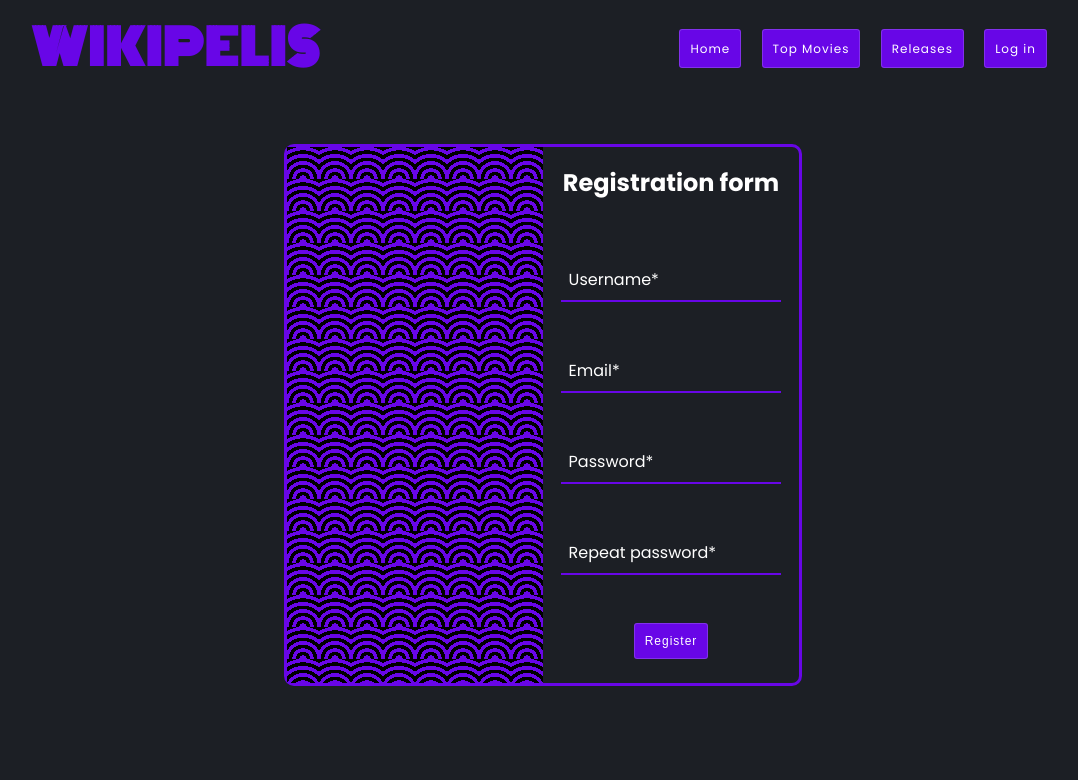
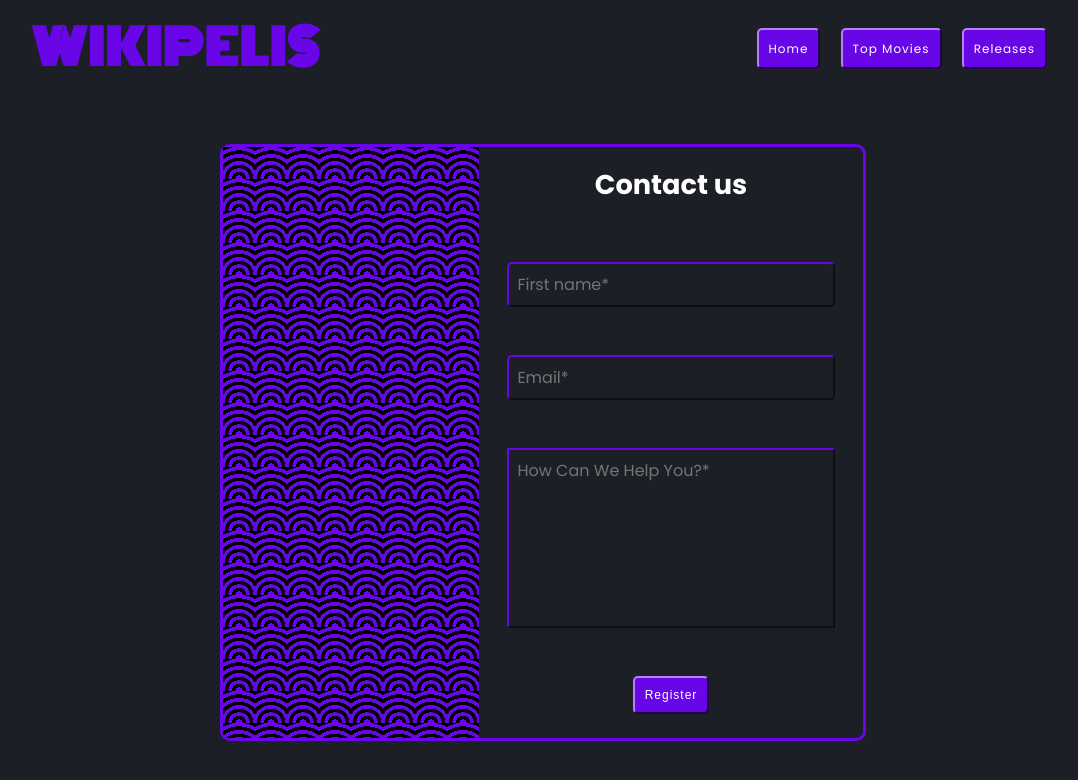
Before and after one commit to gc796/wikipelis, a plain HTML site: page contact.html in a window 1280 px wide. Shown: the whole page, without its empty margins (97-1175 px from the left). Drawn offline with Linux system fonts and the light colour scheme.

Commit message:
From registration form to contact form

```diff
--- a/assets/css/register.css
+++ b/assets/css/contact.css
@@ -14,7 +14,7 @@ body {
 }
 
 main {
-    width: 80%;
+    width: 100%;
     margin: 3rem auto;
 }
 
@@ -49,13 +49,19 @@ a {
 .btn {
     margin: 0 0.5rem;
     padding: 10px;
+    border: none;
+    outline: none;
     background-color: var(--secondary-color);
-    border: 1px solid #ffffff2c;
-    border-radius: 3px;
     font-size: 12px;
     color: var(--text-color);
     letter-spacing: 1px;
     cursor: pointer;
+    border-top: 2px solid rgba(255, 255, 255, 0.5);
+    border-left: 2px solid rgba(255, 255, 255, 0.5);
+    border-bottom: 2px solid rgba(0, 0, 0, 0.7);
+    border-right: 2px solid rgba(0, 0, 0, 0.7);
+    border-radius: 5px;
+
     transition: all ease 0.3s;
 }
 
@@ -63,11 +69,17 @@ a {
 .btn:hover,
 .btn:active,
 .btn:visited {
+    outline: none;
     color: var(--text-color)
 }
 
 .btn:hover {
     background-color: var(--main-color);
+    border-bottom: 2px solid var(--secondary-color);
+    border-right: 2px solid var(--secondary-color);
+    border-top: 2px solid rgba(0, 0, 0, 0.5);
+    border-left: 2px solid rgba(0, 0, 0, 0.5);
+
     transition: all ease 0.3s;
 }
 
@@ -77,18 +89,16 @@ a {
 
 /*-----form----------------------------------------- */
 
-#registration-form {
+#contact-form {
     display: flex;
     width: 50%;
     margin: auto;
-    /* padding: 1rem; */
     border-radius: 10px;
     border: 3px solid var(--secondary-color);
 }
 
 .img-form {
-    width: 50%;
-    /* background-color: var(--secondary-color); */
+    width: 40%;
     background: radial-gradient(circle at bottom, #6806e7, #6806e7 10%, transparent 10%, transparent 20%, #6806e7 20%, #6806e7 30%, transparent 30%, transparent 40%, #6806e7 40%, #6806e7 50%, transparent 50%, transparent 60%, #6806e7 60%, #6806e7 70%, transparent 70%, transparent 80%, #6806e7 80%, #6806e7 90%, transparent 90%);
     background-size: 2em 2em;
     background-color: #000000;
@@ -96,7 +106,7 @@ a {
 }
 
 fieldset {
-    width: 50%;
+    width: 60%;
     margin: 1.5rem 0;
 }
 
@@ -104,7 +114,7 @@ legend {
     margin: auto;
     margin-bottom: 1rem;
     font-weight: 700;
-    font-size: 2rem;
+    font-size: 1.7rem;
 }
 
 
@@ -131,18 +141,43 @@ legend {
     color: var(--text-color);
     font-family: "Poppins", "Sans-serif";
     font-size: 1rem;
-    border-bottom: 2px solid var(--secondary-color);
-}
-
-.form-label-input input::placeholder {
-    color: var(--text-color);
-    font-family: "Poppins", "Sans-serif";
-    font-size: 1rem;
+    border-top: 2px solid var(--secondary-color);
+    border-left: 2px solid var(--secondary-color);
+    border-bottom: 2px solid rgba(0, 0, 0, 0.5);
+    border-right: 2px solid rgba(0, 0, 0, 0.5);
+    border-radius: 5px;
 }
 
 .form-label-input input:hover {
+    border-left: 2px solid rgba(0, 0, 0, 0.5);
+    border-top: 2px solid rgba(0, 0, 0, 0.5);
     border-bottom: 2px solid var(--secondary-color);
+    border-right: 2px solid var(--secondary-color);
+}
 
+#contact-area {
+    border: none;
+    outline: none;
+    resize: none;
+    width: 80%;
+    height: 10rem;
+    padding: 0.5rem;
+    background-color: var(--main-color);
+    color: var(--text-color);
+    font-size: 1rem;
+    font-family: "Poppins", "Sans-serif";
+    border-top: 2px solid var(--secondary-color);
+    border-left: 2px solid var(--secondary-color);
+    border-bottom: 2px solid rgba(0, 0, 0, 0.5);
+    border-right: 2px solid rgba(0, 0, 0, 0.5);
+
+}
+
+#contact-area:hover {
+    border-left: 2px solid rgba(0, 0, 0, 0.5);
+    border-top: 2px solid rgba(0, 0, 0, 0.5);
+    border-bottom: 2px solid var(--secondary-color);
+    border-right: 2px solid var(--secondary-color);
 }
 
 .form-btn {
@@ -164,23 +199,16 @@ span {
 
 /*-----media queries----------------------------------------- */
 
-@media (max-width: 1290px) {
-
-    legend {
-        font-size: 1.5rem;
-    }
-}
-
 @media (max-width:1000px) {
 
     /*-----navbar responsive----------------------------------------- */
     .navbar-responsive {
-        width: 50%;
+        width: 80%;
         display: flex;
         justify-content: space-between;
         align-items: center;
         margin: auto;
-        padding: 30px 50px;
+        padding: 30px 0;
     }
 
     .menu-icon {
@@ -273,18 +301,11 @@ span {
         display: none;
     }
 
-    legend {
-        font-size: 1.2rem;
-    }
-}
-
-@media (max-width: 800px) {
-
     fieldset {
         width: 100%;
     }
 
-    #registration-form {
+    #contact-form {
         width: 80%;
     }
 
--- a/assets/css/index.css
+++ b/assets/css/index.css
@@ -40,12 +40,15 @@ h4 {
   margin: 0 0.5rem;
   padding: 10px;
   background-color: var(--secondary-color);
-  border: 1px solid #ffffff2c;
-  border-radius: 3px;
   font-size: 12px;
   color: var(--text-color);
   letter-spacing: 1px;
   cursor: pointer;
+  border-top: 2px solid rgba(255, 255, 255, 0.5);
+  border-left:2px solid rgba(255, 255, 255, 0.5);
+  border-bottom: 2px solid rgba(0, 0, 0, 0.7);
+  border-right: 2px solid rgba(0, 0, 0, 0.7);
+  border-radius: 5px;
   transition: all ease 0.3s;
 }
 
@@ -58,6 +61,10 @@ h4 {
 
 .btn:hover {
   background-color: var(--main-color);
+  border-bottom: 2px solid rgba(255, 255, 255, 0.5);
+  border-right:2px solid rgba(255, 255, 255, 0.5);
+  border-top: 2px solid rgba(0, 0, 0, 0.7);
+  border-left: 2px solid rgba(0, 0, 0, 0.7);
   transition: all ease 0.3s;
 }
 
@@ -83,7 +90,6 @@ h4 {
 }
 
 /*-----searcher----------------------------------------- */
-
 .search-movie {
   display: flex;
   flex-direction: column;
--- /dev/null
+++ b/assets/js/contact.js
@@ -0,0 +1,24 @@
+let firstName = document.getElementById("first-name");
+let email = document.getElementById("email");
+let contactArea = document.getElementById("contact-area");
+
+let userError = document.getElementById("userError");
+let emailError = document.getElementById("emailError");
+let contactError = document.getElementById("contact-error");
+
+var validEmailRegex = /^\w+([\.-]?\w+)*@\w+([\.-]?\w+)*(\.\w{2,3})+$/;
+
+
+function validateRegister() {
+    event.preventDefault();
+
+    if(firstName.value == "") firstNameError.classList.add("error");
+    else firstNameError.classList.remove("error");
+
+    if(email.value == "" || !email.value.match(validEmailRegex)) emailError.classList.add("error");
+    else emailError.classList.remove("error");
+
+    if(contactArea.value == "") contactError.classList.add("error");
+    else contactError.classList.remove("error");
+
+}
--- a/assets/js/register-form.js
+++ /dev/null
@@ -1,29 +0,0 @@
-let username = document.getElementById("username");
-let email = document.getElementById("email");
-let password = document.getElementById("password");
-let password2 = document.getElementById("password2");
-
-let userError = document.getElementById("userError");
-let emailError = document.getElementById("emailError");
-let pwError = document.getElementById("pwError");
-let pw2Error = document.getElementById("pw2Error");
-
-var validEmailRegex = /^\w+([\.-]?\w+)*@\w+([\.-]?\w+)*(\.\w{2,3})+$/;
-
-
-function validateRegister() {
-    event.preventDefault();
-
-    if(username.value == "" || username.value.length < 4) userError.classList.add("error");
-    else userError.classList.remove("error");
-
-    if(email.value == "" || !email.value.match(validEmailRegex)) emailError.classList.add("error");
-    else emailError.classList.remove("error");
-
-    if(password.value == "" || password.value.length < 8) pwError.classList.add("error");
-    else pwError.classList.remove("error");
-
-    if(password2.value == "" || password.value.length < 8 || password.value !== password2.value) pw2Error.classList.add("error");
-    else pw2Error.classList.remove("error");
-
-}
--- a/register.html
+++ b/contact.html
@@ -14,7 +14,7 @@
       rel="stylesheet">
 
     <link rel="stylesheet" href="./assets/css/reset.css" />
-    <link rel="stylesheet" href="./assets/css/register.css" />
+    <link rel="stylesheet" href="./assets/css/contact.css" />
 </head>
 
 <body>
@@ -22,7 +22,7 @@
         <nav class="navbar-responsive">
             <!--logo---------------------------->
             <div>
-                <a href="releases-movies.html" class="logo">
+                <a href="index.html" class="logo">
                     Wikipelis
                 </a>
             </div>
@@ -37,7 +37,6 @@
                 <li><a href="index.html">Home</a></li>
                 <li><a href="#">Top Movies</a></li>
                 <li><a href="#">Releases</a></li>
-                <li><a href="#">Log in</a></li>
             </ul>
         </nav>
 
@@ -50,37 +49,32 @@
                 <a href="index.html" class="btn">Home</a>
                 <a class="btn">Top Movies</a>
                 <a class="btn">Releases</a>
-                <a class="btn">Log in</a>
             </div>
         </nav>
     </header>
 
     <main>
         <!--form---------------------------->
-        <form id="registration-form" action="">
+        <form id="contact-form" action="">
             <div class="img-form">
 
             </div>
 
             <fieldset>
-                <legend>Registration form</legend>
+                <legend>Contact us</legend>
                 <div class="form-label-input">
-                    <input type="text" id="username" name="username" placeholder="Username*">
-                    <span id="userError">Min 4 characters</span>
+                    <input type="text" id="first-name" name="first-name" placeholder="First name*">
+                    <span id="firstNameError">Cannot be left empty</span>
                 </div>
                 <div class="form-label-input">
                     <input type="email" id="email" name="email" placeholder="Email*">
                     <span id="emailError">Enter a valid email</span>
                 </div>
                 <div class="form-label-input">
-                    <input type="password" id="password" name="password" placeholder="Password*">
-                    <span id="pwError">Min 8 characters</span>
+                    <textarea id="contact-area" name="textarea" placeholder="How Can We Help You?*"></textarea>
+                    <span id="contact-error">Cannot be left empty</span>
                 </div>
 
-                <div class="form-label-input">
-                    <input type="password" id="password2" name="password2" placeholder="Repeat password*">
-                    <span id="pw2Error">Wrong password</span>
-                </div>
 
                 <div class="form-btn">
                     <button type="submit" class="btn" onclick="validateRegister()">Register</button>
@@ -90,6 +84,6 @@
 
     </main>
 
-    <script src="./assets/js/register-form.js"></script>
+    <script src="./assets/js/contact.js"></script>
 </body>
 </html>
```
Also changed, not shown: index.html (+1 -2 lines).
